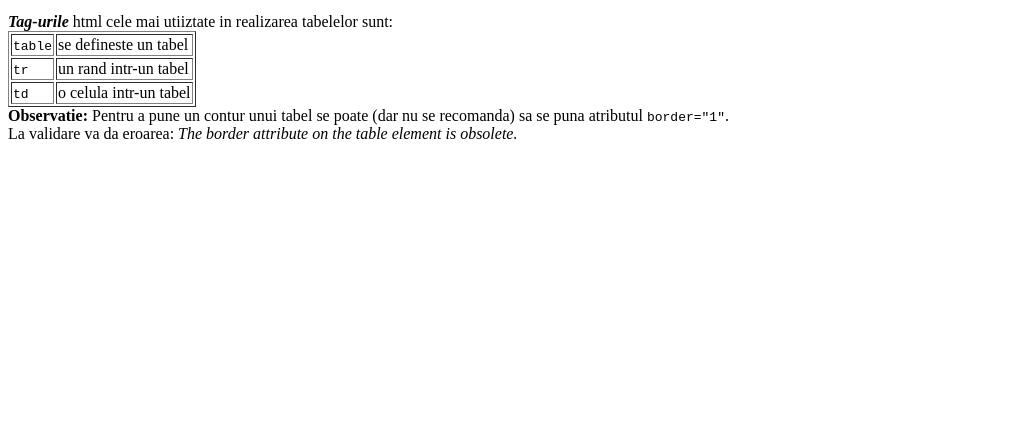
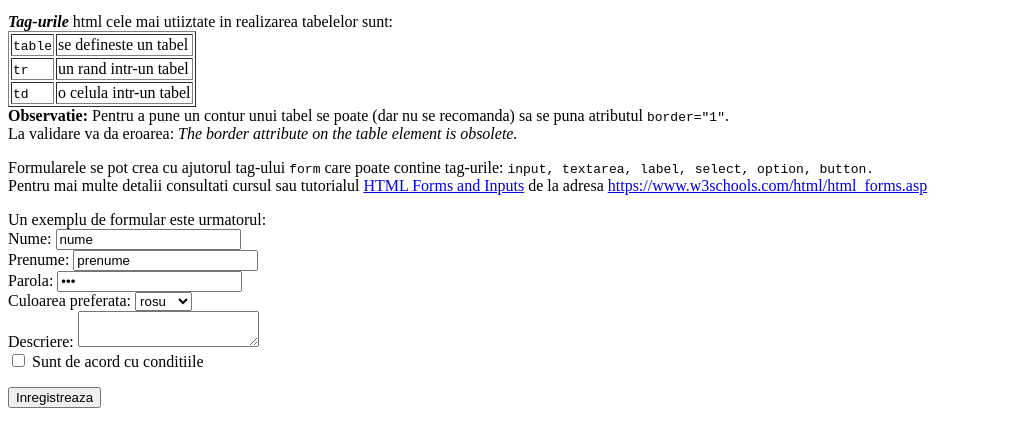
Before and after one commit to VladP03/Proiect1-PW, a plain HTML site: page despre_html.html in a window 1280 px wide. Shown: the part 351-798 px from the top of the page, without its empty margins (0-1025 px from the left). Drawn offline with Linux system fonts and the light colour scheme.

Commit message:
Lab2 - 2

```diff
--- a/despre_html.html
+++ b/despre_html.html
@@ -34,5 +34,38 @@
         <b>Observatie:</b> Pentru a pune un contur unui tabel se poate (dar nu se recomanda) sa se puna atributul <code>border="1"</code>. <br />
         La validare va da eroarea: <i>The border attribute on the table element is obsolete.</i>
 
+        <p>
+            Formularele se pot crea cu ajutorul tag-ului <code>form</code> care poate contine tag-urile: <code>input, textarea, label, select, option, button.</code> <br />
+            Pentru mai multe detalii consultati cursul sau tutorialul <a href="https://www.w3schools.com/html/html_forms.asp">HTML Forms and Inputs</a> de la adresa <a href="https://www.w3schools.com/html/html_forms.asp">https://www.w3schools.com/html/html_forms.asp</a>
+        </p>
+
+            Un exemplu de formular este urmatorul:
+            <form>
+                <label>Nume: </label>
+                <input type="text" value="nume"><br>
+
+                <label>Prenume: </label>
+                <input type="text" value="prenume"><br>
+
+                <label>Parola: </label>
+                <input type="password" value="csf"><br>
+
+                <label>Culoarea preferata:</label>
+                <select>
+                    <option>rosu</option>
+                    <option>negru</option>
+                    <option>alb</option>
+                </select><br>
+
+                <label>Descriere:</label>
+                <textarea></textarea><br>
+
+                <input type="checkbox">
+                <label>Sunt de acord cu conditiile</label><br>
+
+                <p>
+                    <input type="submit" value="Inregistreaza">
+                </p>
+            </form>
     </body>
 </html>
```
